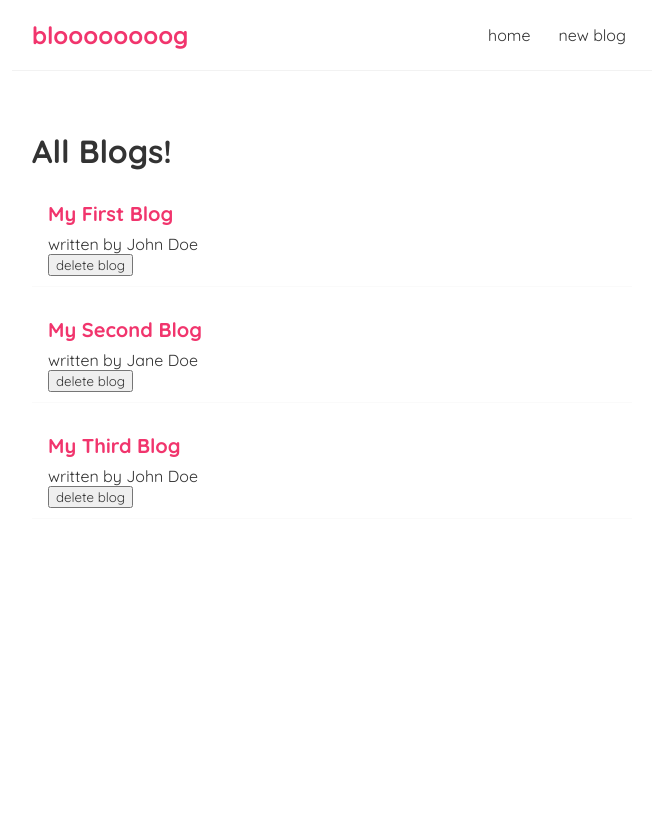
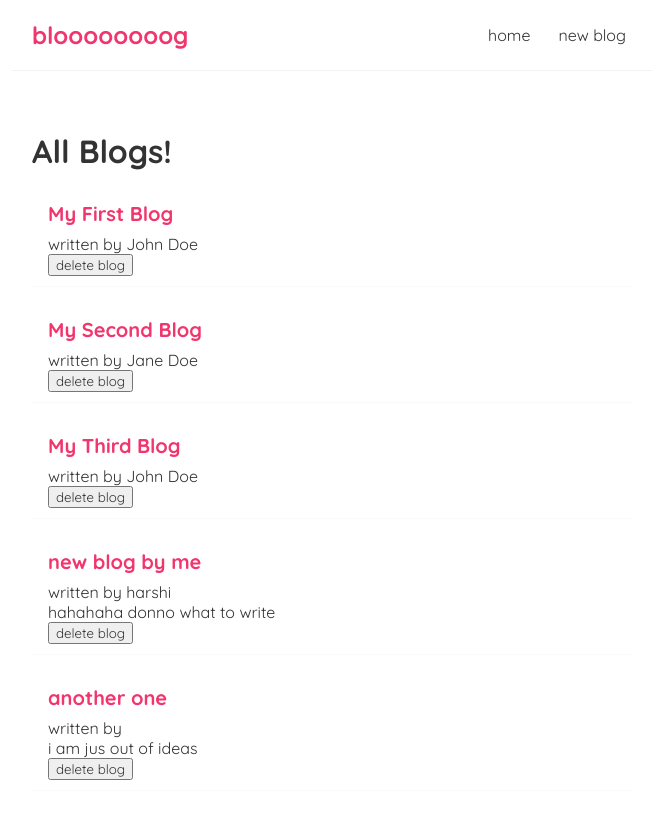
Before and after one commit to harshith-21/basic-blog-site, a React (Create React App) app: page / in a window 1280 px wide. Shown: the top 818 px of the page, without its empty margins (308-964 px from the left). Built offline with nearby package versions, Linux system fonts and the light colour scheme; data requests are answered from the project's data file.

Commit message:
#29 done

```diff
--- a/data/db.json
+++ b/data/db.json
@@ -17,6 +17,18 @@
       "content": "This is my third blog post",
       "author": "John Doe",
       "id": "3"
+    },
+    {
+      "title": "new blog by me",
+      "body": "hahahaha donno what to write",
+      "author": "harshi",
+      "id": "jA7KA3g"
+    },
+    {
+      "title": "another one",
+      "body": "i am jus out of ideas",
+      "author": "",
+      "id": "rv4w7Iq"
     }
   ]
 }
--- a/src/create.js
+++ b/src/create.js
@@ -4,11 +4,29 @@ const Create = () => {
   const [title, setTitle] = useState("");
   const [body, setBody] = useState("");
   const [author, setAuthor] = useState("");
+  const [isPending, setIsPending] = useState(false);
+
+  const handleSubmit = (e) => {
+    e.preventDefault(); //& when generally submitted form, it will refresh the page but this will prevent it.comment this line to see the world burn hahha
+    const blog = { title, body, author };
+
+    setIsPending(true);
+
+    // console.log(blog);
+    fetch("http://localhost:8000/blogs", {
+      method: "POST",
+      headers: { "Content-Type": "application/json" },
+      body: JSON.stringify(blog),
+    }).then(() => {
+      console.log("new blog added");
+      setIsPending(false);
+    });
+  };
 
   return (
     <div className="create">
       <h2>add a New Blog</h2>
-      <form>
+      <form onSubmit={handleSubmit}>
         <label>Blog Title:</label>
         <input
           type="text"
@@ -34,10 +52,11 @@ const Create = () => {
           value={author}
           onChange={(e) => setAuthor(e.target.value)}
         /> */}
-        <button>Add blog</button>
-        <p>{title}</p>
+        {!isPending && <button>Add blog</button>}
+        {isPending && <button disabled>Adding...</button>}
+        {/* <p>{title}</p>
         <p>{body}</p>
-        <p>{author}</p>
+        <p>{author}</p> */}
       </form>
     </div>
   );
```
